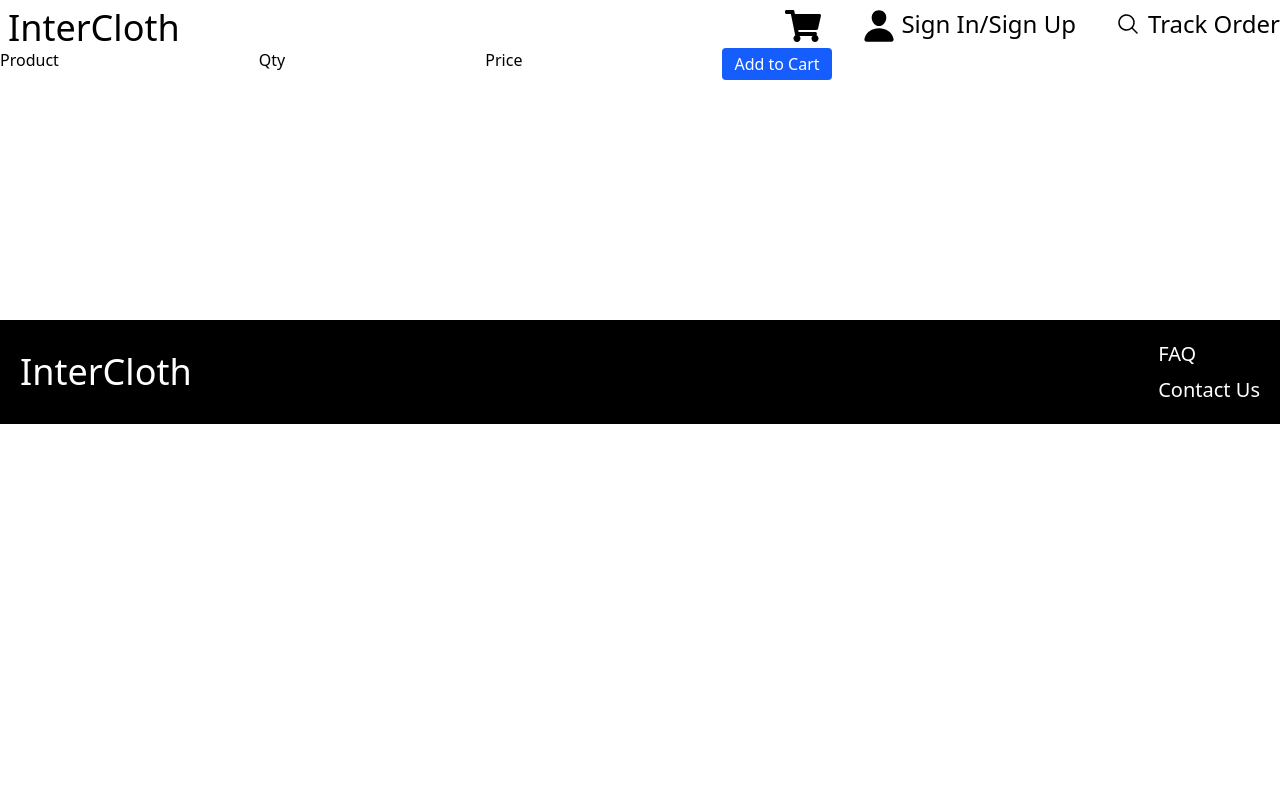
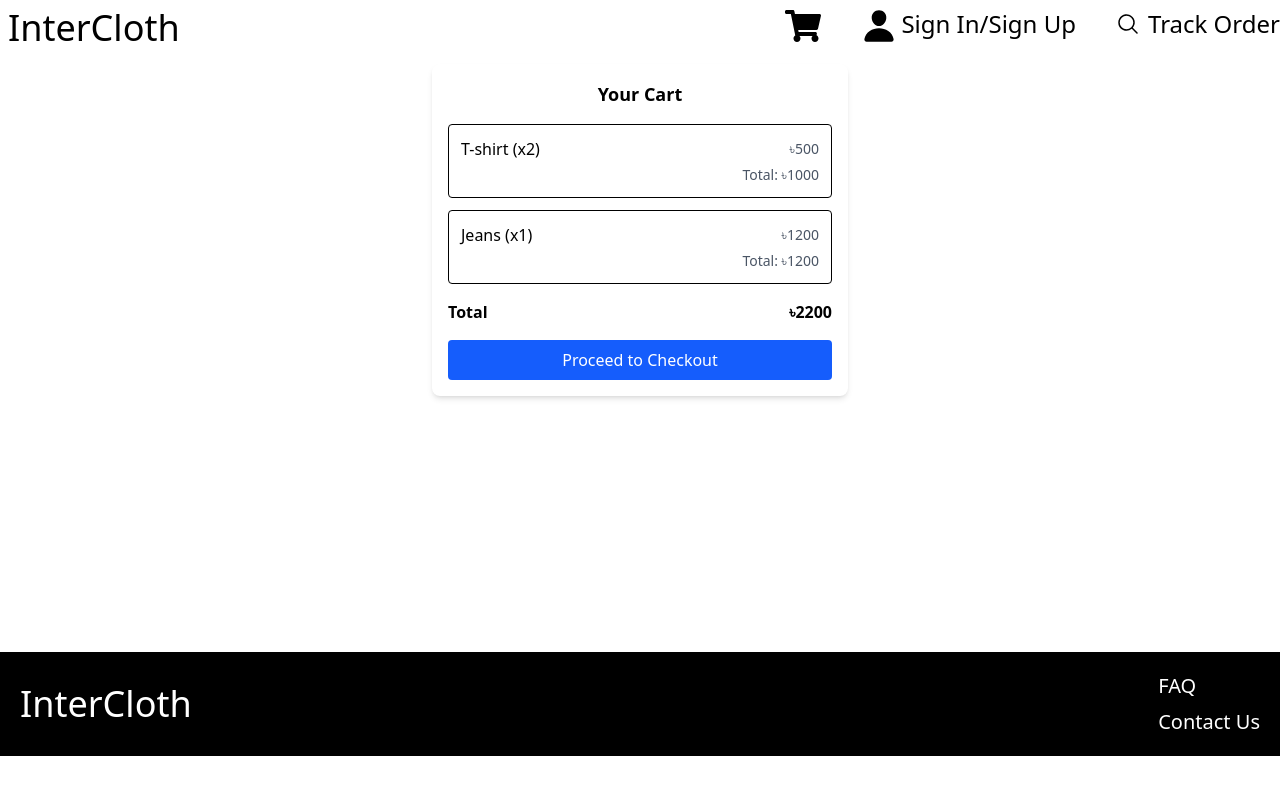
Before and after one commit to MuftiBinHabib/InterCloth, a React (Vite) app: page /add in a window 1280 px wide. Shown: the top 794 px of the page. Built offline with nearby package versions, Linux system fonts and the light colour scheme.

Commit message:
modified cart

```diff
--- a/components/pages/Cart.jsx
+++ b/components/pages/Cart.jsx
@@ -2,20 +2,43 @@ import React from 'react'
 import { Link } from 'react-router'
 
 const Cart = () => {
+  const cartItems = [
+    { id: 1, name: 'T-shirt', qty: 2, price: 500 },
+    { id: 2, name: 'Jeans', qty: 1, price: 1200 },
+  ];
+
+  const total = cartItems.reduce((acc, item) => acc + item.price * item.qty, 0);
+
   return (
-    <div className="container">
-      <section>
-        <div className="flex justify-start gap-50">
-          <h1 className=''>Product</h1>
-          <p className="">Qty</p>
-          <p className="">Price</p>
-          <Link to='/checkout'><button
-            className="bg-blue-600 text-white px-3 py-1 rounded hover:bg-blue-700 transition"
-          >
-            Add to Cart
-          </button></Link>
+    <div className="max-w-md mx-auto p-4">
+      <div className="bg-white rounded-lg shadow-md p-4">
+        <h2 className="text-lg font-bold mb-4 text-center">Your Cart</h2>
+
+        {cartItems.map(item => (
+          <div key={item.id} className="border rounded p-3 mb-3">
+            <div className="flex justify-between items-center mb-1">
+              <span className="font-medium">{item.name} (x{item.qty})</span>
+              <span className="text-sm text-gray-600">৳{item.price}</span>
+            </div>
+            <div className="flex justify-between text-sm text-gray-600">
+              <span></span>
+              <span>Total: ৳{item.price * item.qty}</span>
+            </div>
+          </div>
+        ))}
+
+        {/* Total & Checkout */}
+        <div className="flex justify-between items-center mt-4 font-semibold">
+          <span>Total</span>
+          <span>৳{total}</span>
         </div>
-      </section>
+
+        <Link to="/checkout">
+          <button className="w-full mt-4 bg-blue-600 text-white py-2 rounded hover:bg-blue-700 transition">
+            Proceed to Checkout
+          </button>
+        </Link>
+      </div>
     </div>
   )
 }
```
